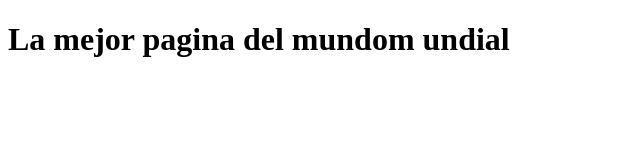
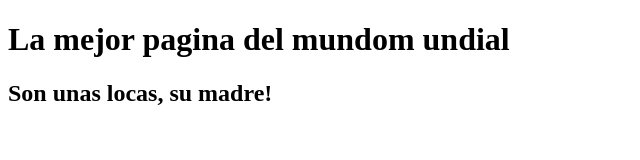
Before and after one commit to PaulaMontiel/PruebaGitFork, a plain HTML site: page index.html in a window 1280 px wide. Shown: the whole page, without its empty margins (0-640 px from the left). Drawn offline with Linux system fonts and the light colour scheme.

Commit message:
agregando segundo mensaje

```diff
--- a/index.html
+++ b/index.html
@@ -11,6 +11,7 @@
 
 <body>
     <h1>La mejor pagina del mundom undial</h1>
+    <h2>Son unas locas, su madre!</h2>
     <script src="app.js"></script>
 </body>
 
```
